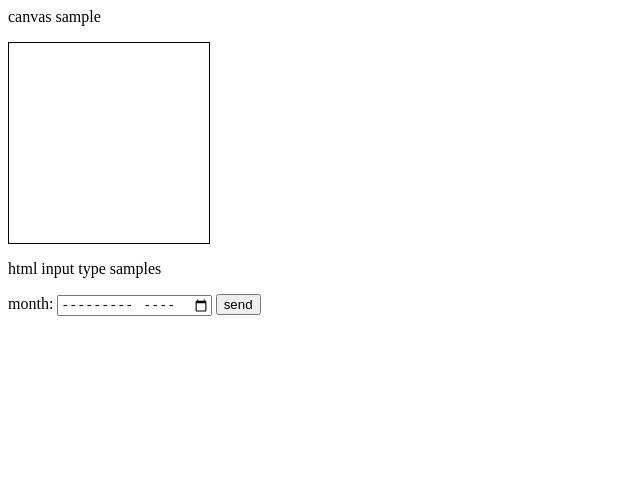
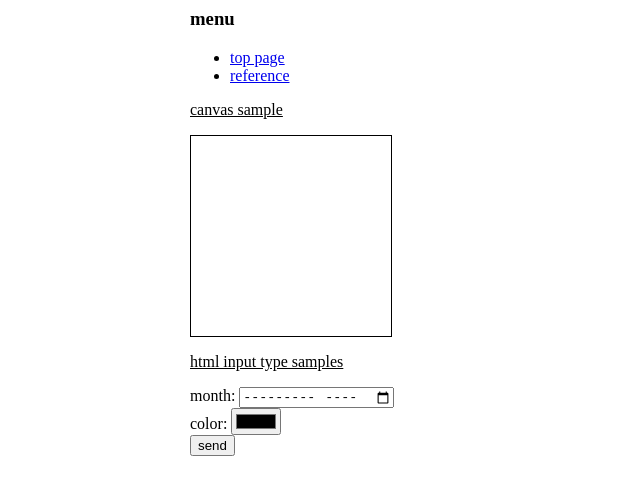
Before and after one commit to yadac/MCP70480js, a website: page index.html in a window 1280 px wide. Shown: the whole page, without its empty margins (0-640 px from the left). Drawn offline with nearby package versions, Linux system fonts and the light colour scheme.

Commit message:
input type color

```diff
--- a/index.html
+++ b/index.html
@@ -12,7 +12,19 @@
 </head>
 
 <body>
-    <nav></nav>
+
+    <nav>
+        <h3>menu</h3>
+        <ul>
+            <li>
+                <a href="index.html">top page</a>
+            </li>
+            <li>
+                <a href="http://www.htmq.com/html5/nav.shtml">reference</a>
+            </li>
+        </ul>
+    </nav>
+
     <article>
         <p>canvas sample</p>
         <canvas width="200" height="200" id="mycanvas" style="border: 1px solid black;"></canvas>
@@ -21,11 +33,19 @@
         <p>html input type samples</p>
         <form action="">
             <label>month:
-                <input type="month" name="month" />
+                <!-- for capturing month and year is "month" -->
+                <input type="month" name="month" autocomplete="off">
             </label>
+            <br />
+            <label>color:
+                <!-- in html5, the input element is a void element. void element only have a start tag. end tags are not allowed for void elements. -->
+                <input type="color" name="color" />
+            </label>
+            <br />
             <input type="submit" value="send" />
         </form>
     </article>
+
 </body>
 
 
--- a/style/main.css
+++ b/style/main.css
@@ -6,3 +6,13 @@ video {
     width: 600px;
     height: 400px;
 }
+
+article > p {
+    text-decoration: underline;
+}
+
+body {
+    width: 900px;
+    margin-left: auto;
+    margin-right: auto;
+}
```
